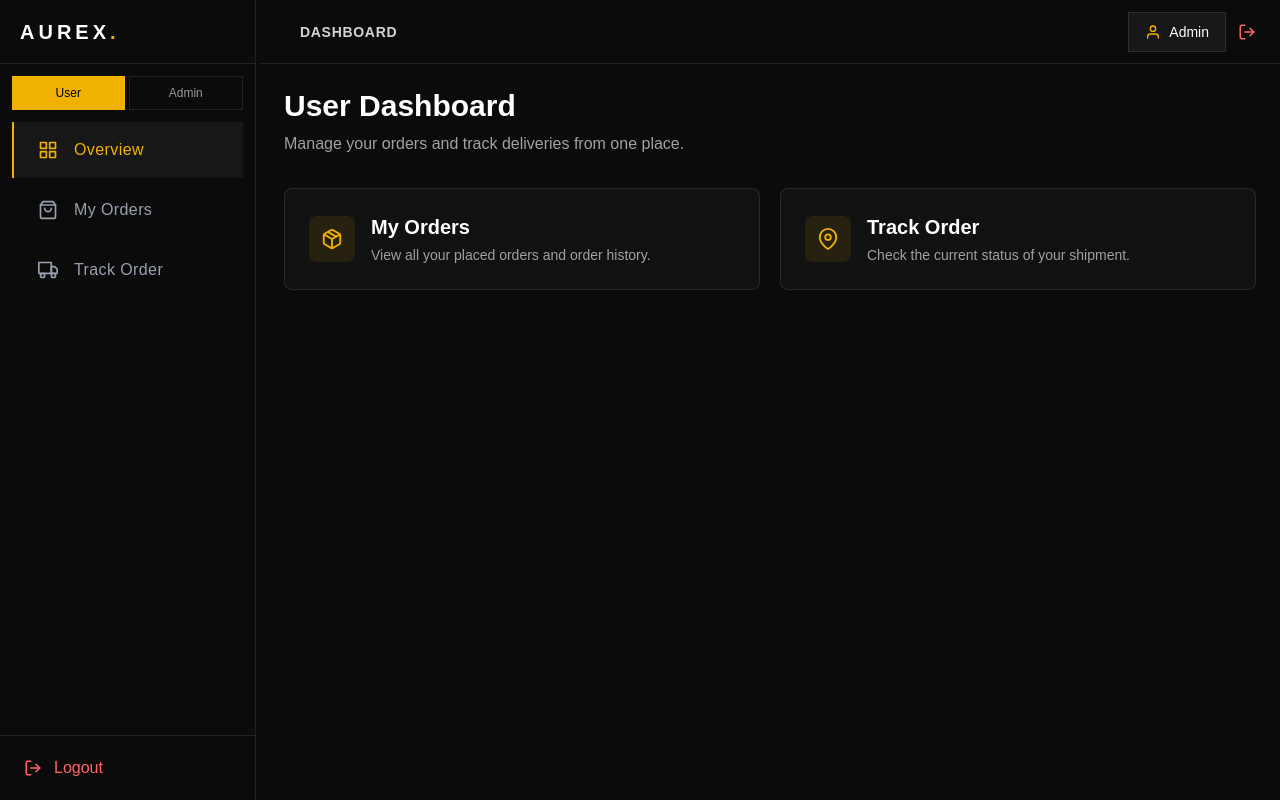
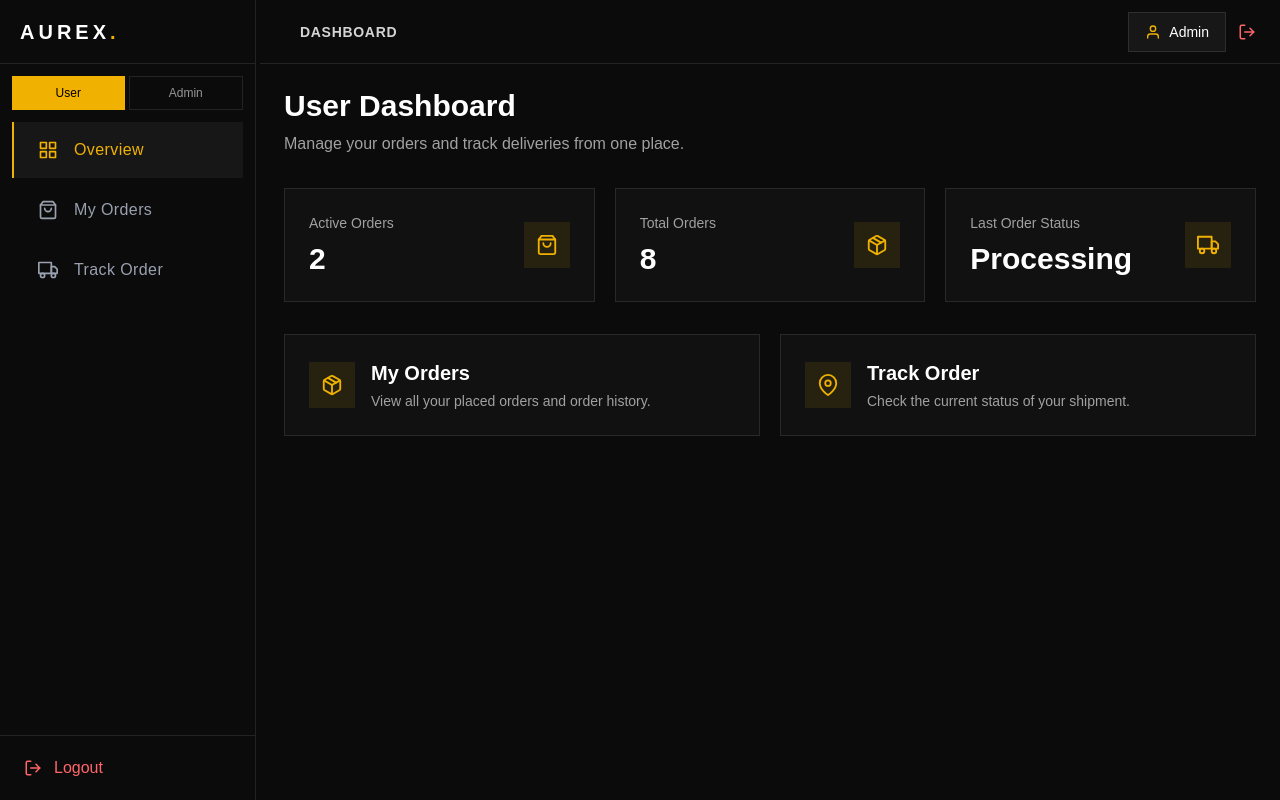
Before and after one commit to dev-nirob1/order-verification-system, a Next.js app: page /users in a window 1280 px wide. Built offline with nearby package versions, Linux system fonts and the light colour scheme.

Commit message:
user dashbard page

```diff
--- a/src/app/(dashboard)/users/page.js
+++ b/src/app/(dashboard)/users/page.js
@@ -1,7 +1,25 @@
 "use client";
 
 import Link from "next/link";
-import { FiPackage, FiMapPin } from "react-icons/fi";
+import { FiPackage, FiMapPin, FiShoppingBag, FiTruck } from "react-icons/fi";
+
+const stats = [
+  {
+    title: "Active Orders",
+    value: "2",
+    icon: FiShoppingBag,
+  },
+  {
+    title: "Total Orders",
+    value: "8",
+    icon: FiPackage,
+  },
+  {
+    title: "Last Order Status",
+    value: "Processing",
+    icon: FiTruck,
+  },
+];
 
 const quickLinks = [
   {
@@ -18,7 +36,7 @@ const quickLinks = [
   },
 ];
 
-export default function UsersDashboardPage() {
+const UsersDashboardPage = () => {
   return (
     <div className="space-y-8">
       <div>
@@ -28,6 +46,30 @@ export default function UsersDashboardPage() {
         </p>
       </div>
 
+      {/* Order Snapshot */}
+      <div className="grid gap-5 md:grid-cols-3">
+        {stats.map((item) => {
+          const Icon = item.icon;
+
+          return (
+            <div key={item.title} className="border border-white/10 bg-[#111] p-6">
+              <div className="flex items-center justify-between">
+                <div>
+                  <p className="text-sm text-neutral-400">{item.title}</p>
+                  <h2 className="mt-2 text-3xl font-bold text-white">
+                    {item.value}
+                  </h2>
+                </div>
+                <div className="bg-yellow-500/10 p-3 text-yellow-500">
+                  <Icon size={22} />
+                </div>
+              </div>
+            </div>
+          );
+        })}
+      </div>
+
+      {/* Quick Links */}
       <div className="grid gap-5 md:grid-cols-2">
         {quickLinks.map((item) => {
           const Icon = item.icon;
@@ -36,15 +78,19 @@ export default function UsersDashboardPage() {
             <Link
               key={item.title}
               href={item.href}
-              className="rounded-lg border border-white/10 bg-[#111] p-6 transition hover:border-yellow-500/40 hover:bg-[#151515]"
+              className="border border-white/10 bg-[#111] p-6 transition hover:border-yellow-500/40 hover:bg-[#151515]"
             >
               <div className="flex items-center gap-4">
-                <div className="rounded-lg bg-yellow-500/10 p-3 text-yellow-500">
+                <div className="bg-yellow-500/10 p-3 text-yellow-500">
                   <Icon size={22} />
                 </div>
                 <div>
-                  <h2 className="text-xl font-semibold text-white">{item.title}</h2>
-                  <p className="mt-1 text-sm text-neutral-400">{item.description}</p>
+                  <h2 className="text-xl font-semibold text-white">
+                    {item.title}
+                  </h2>
+                  <p className="mt-1 text-sm text-neutral-400">
+                    {item.description}
+                  </p>
                 </div>
               </div>
             </Link>
@@ -53,4 +99,6 @@ export default function UsersDashboardPage() {
       </div>
     </div>
   );
-}
+};
+
+export default UsersDashboardPage;
```
